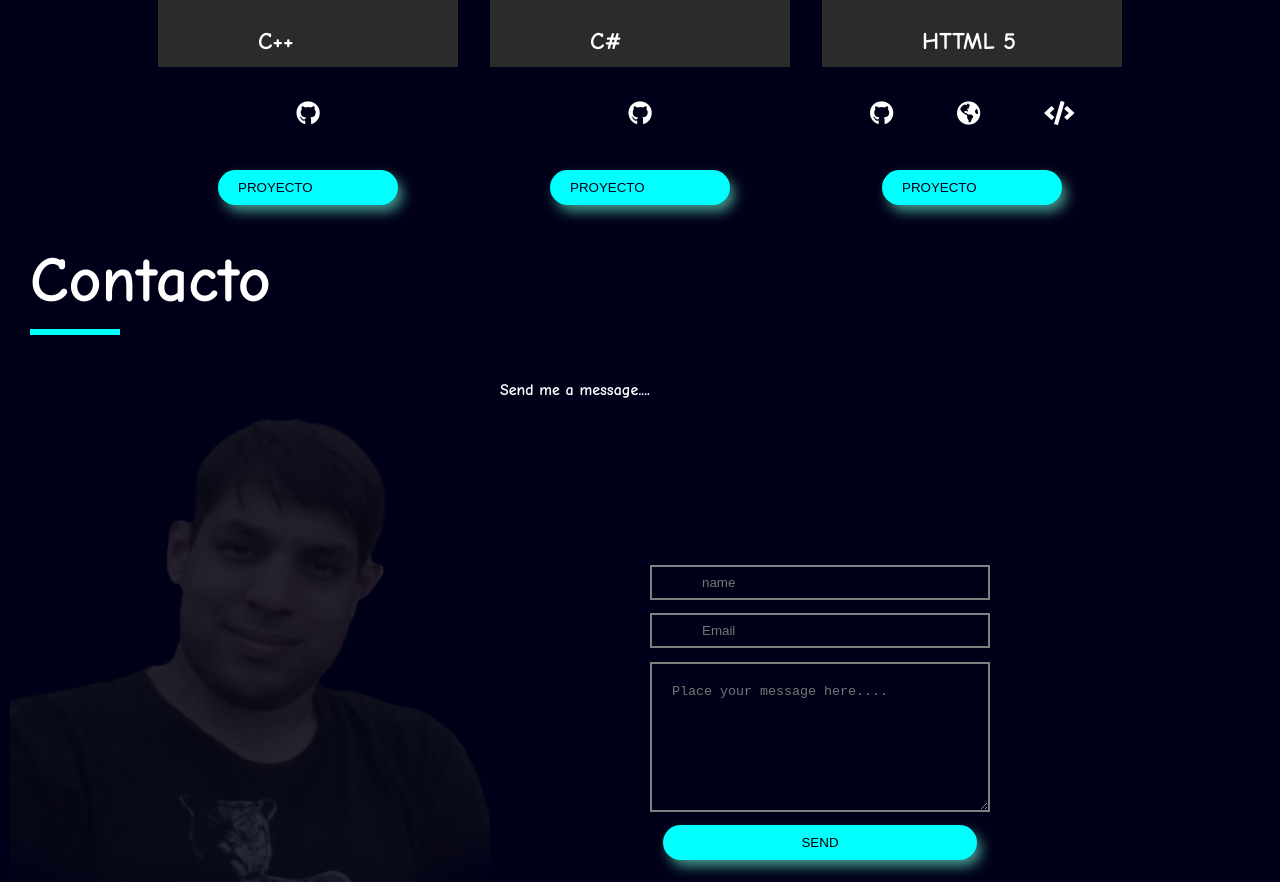
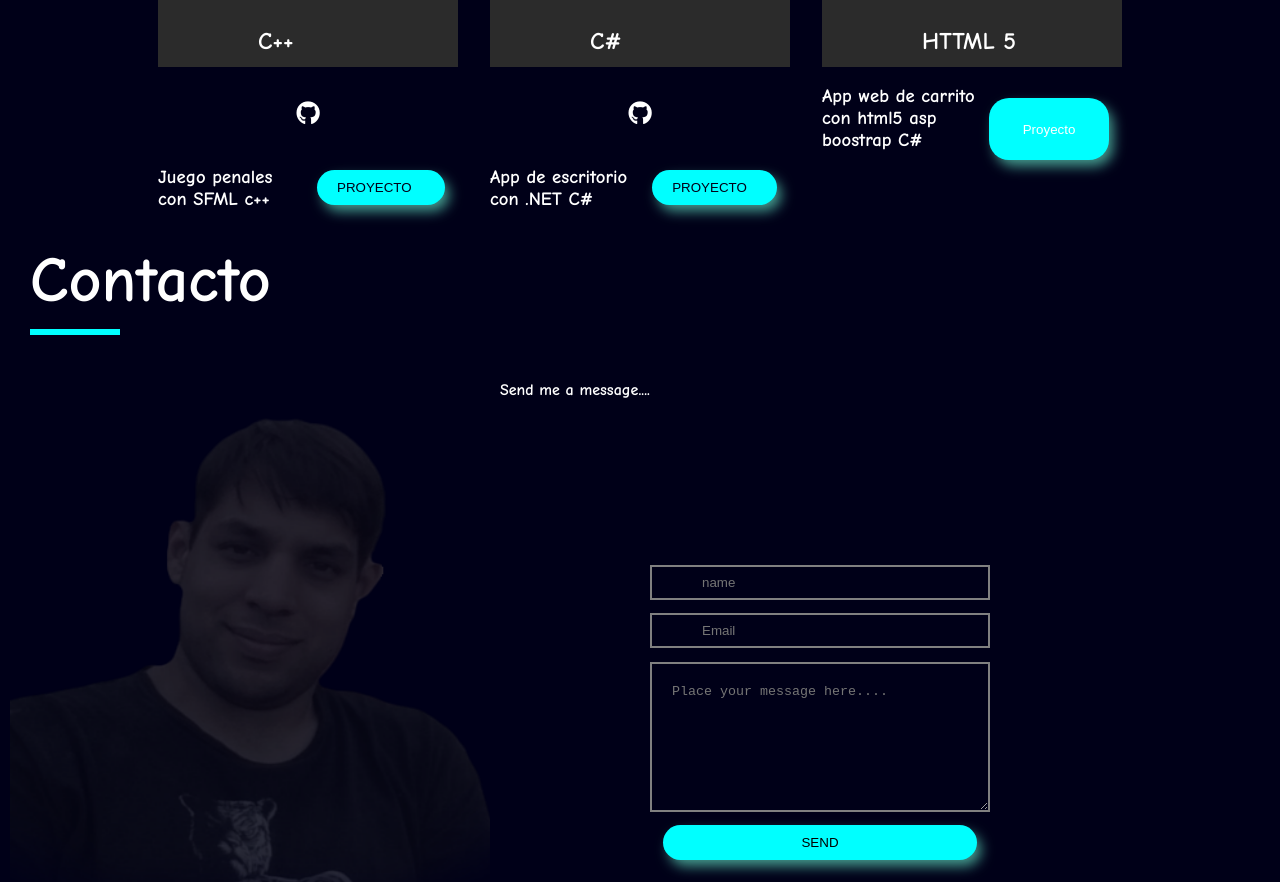
Before and after one commit to Foofedex/Portfolio, a plain HTML site: page index.html in a window 1280 px wide. Shown: the part 2011-2893 px from the top of the page. Drawn offline with Linux system fonts and the light colour scheme.

Commit message:
Update index.html

```diff
--- a/index.html
+++ b/index.html
@@ -89,6 +89,7 @@
                    </a>
                   </div>
                   <div class="Project-details-content">
+                      <h3>Juego penales con SFML c++</h3>
                   <button class="Project-details download-cv">
                     <a href="https://github.com/Foofedex/Game_Penalty.git" target="_blank">Proyecto</a>
                      </button>
@@ -107,6 +108,7 @@
               </a>
              </div>
              <div class="Project-details-content">
+                 <h3>App de escritorio con .NET C#</h3>
              <button class="Project-details download-cv">
                <a href="https://github.com/Foofedex/TPWinForm_equipo-22.git" target="_blank">Proyecto</a>
                 </button>
@@ -120,20 +122,11 @@
             <h2>HTTML 5</h2>
          </div>
          <div class="card_projects-links">
-            <a href="https://github.com/Foofedex" target="_blank">
-                <i class="fab fa-github">  </i>
-                 </a>
-                 <a href="">
-                    <i class="fas fa-globe-americas"> </i>
-                 </a>
-                 <a href="">
-                    <i class="fas fa-code"></i>
-                 </a>
-          </div>
-          <div class="Project-details-content">
-          <button class="Project-details download-cv">
-            <a href="https://github.com/Foofedex">Proyecto</a>
-             </button>
+            <h3>App web de carrito con html5 asp boostrap C# </h3>
+            <button class="Project-details download-cv">
+              <a href="https://github.com/Foofedex/TP_Webforms_Equipo_22-main.git" target="_blank">Proyecto</a>
+               </button>
+
             </div>
         </div>
     </div>
```
